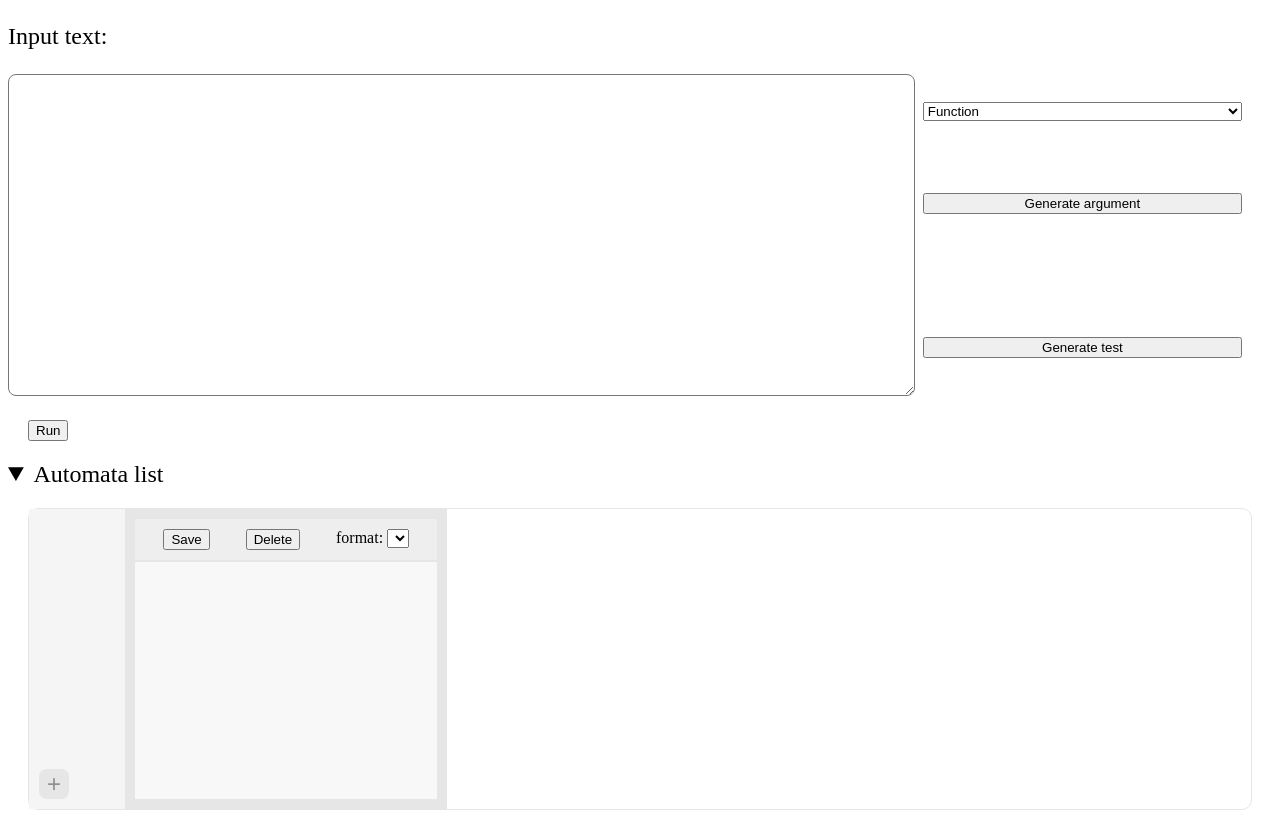
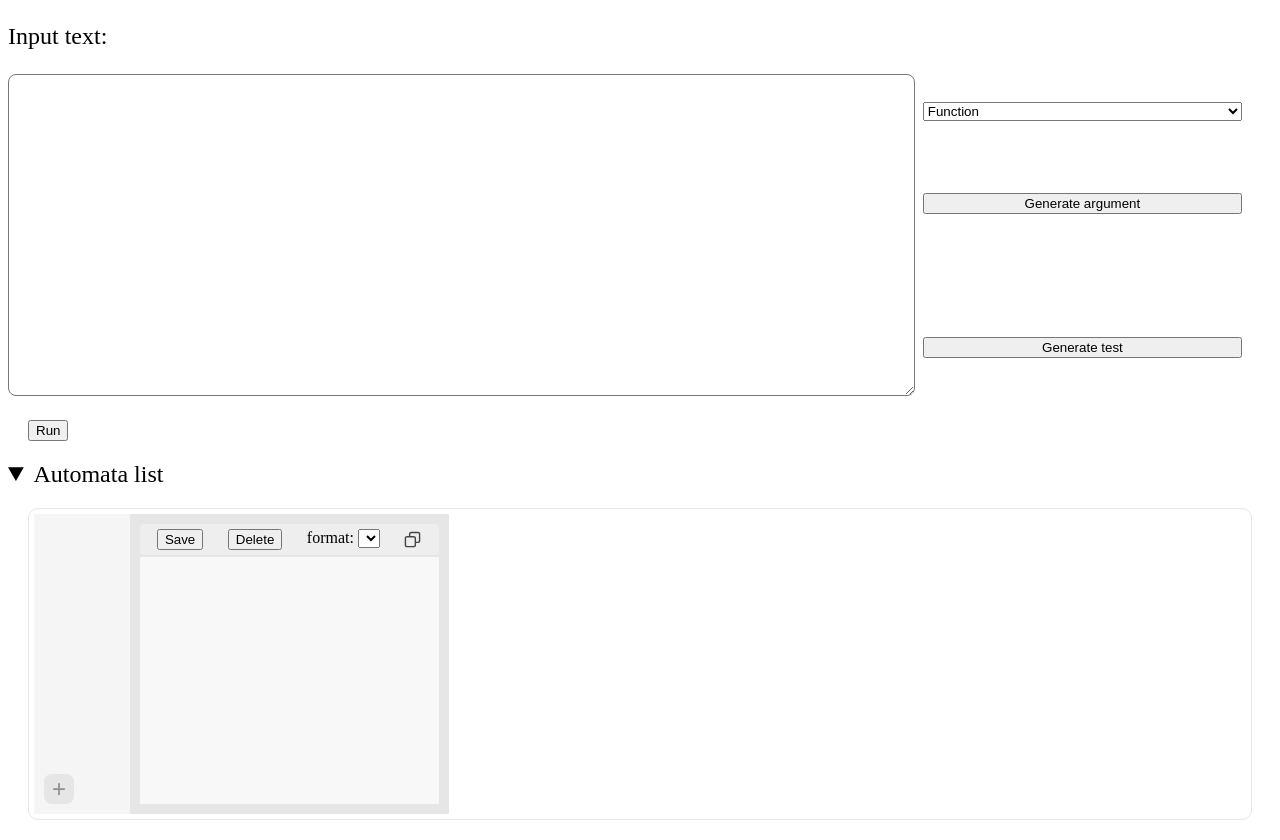
Before and after one commit to OnionGrief/chipollino_web, a Django app: template converter/templates/converter/index.html in a window 1280 px wide. Shown: the part 81-921 px from the top of the page. Before the commit the page ends 891 px from the top, so only its background shows below. Run offline with Django 5.2, Linux system fonts and the light colour scheme; the template is opened without the code that fills it, so the values that code supplies are empty.

Commit message:
кнопка копирования
стили стили

```diff
--- a/converter/templates/converter/automata_list.html
+++ b/converter/templates/converter/automata_list.html
@@ -22,6 +22,9 @@
                     {% endfor %}
                 </select>
             </div>
+            <div class="copy-button">
+                <img src="{% static 'images/copy.svg' %}" alt="copy">
+            </div>
         </div>
 
         <textarea id="automaton-content" disabled></textarea>
--- a/converter/templates/converter/automaton_view.html
+++ b/converter/templates/converter/automaton_view.html
@@ -3,8 +3,7 @@
     <div class="object_txt">
         <div class="object_txt_header">
             <button class="save_graph">Save to storage</button>
-            <!-- <button>Download</button> -->
-            <div style="padding: 0;">
+            <div>
                 format:
 
                 <select class="format-selector">
@@ -13,6 +12,9 @@
                     {% endfor %}
 
                 </select>
+            </div>
+            <div class="copy-button">
+                <img src="{% static 'images/copy.svg' %}" alt="copy">
             </div>
         </div>
 
--- a/static/css/automata_list.css
+++ b/static/css/automata_list.css
@@ -11,10 +11,7 @@ summary {
     margin: 20px;
     border: 1px solid #e6e6e6;
     border-radius: 10px;
-}
-
-#automata_container div {
-    padding: 10px;
+    padding: 5px;
 }
 
 #automata_list {
@@ -25,7 +22,8 @@ summary {
 
 #automata_list ul {
     list-style-type: none;
-    padding: 0;
+    padding: 5px;
+    margin: 0;
 }
 
 .graph_name {
@@ -42,12 +40,15 @@ summary {
     background-color: #e6e6e6;
     display: flex;
     flex-direction: column;
+    padding: 10px;
 }
 
 #automaton_txt_header {
+    padding: 5px;
     background-color: #eeeeee;
     display: flex;
     justify-content: space-around;
+    border-radius: 4px;
 }
 
 #automaton-content {
--- a/static/css/styles.css
+++ b/static/css/styles.css
@@ -40,3 +40,15 @@
         transform: rotate(360deg);
     }
 }
+
+.copy-button {
+    width: 17px;
+    cursor: pointer;
+    display: inline-flex;
+
+}
+
+.copy-button img {
+    width: 100%;
+    height: 100%;
+}
--- a/static/scripts/index.js
+++ b/static/scripts/index.js
@@ -164,7 +164,6 @@ document.getElementById('save_graph').addEventListener('click', (event) => {
 
 // перерисовка svg при изменении txt графа
 automaton_content.addEventListener('blur', function (event) {
-    const text = event.target.value;
     if (curentGraphId != null) {
         fetch('/get_svg_graph/', {
                 method: 'POST',
@@ -189,3 +188,14 @@ automaton_content.addEventListener('blur', function (event) {
             });
     }
 });
+
+document.querySelector('.copy-button').addEventListener('click', (event) => {
+    // Создаем временный элемент для копирования текста
+    var tempInput = document.createElement('textarea');
+    tempInput.value = automaton_content.value;
+    document.body.appendChild(tempInput);
+    tempInput.select();
+    document.execCommand('copy');
+    document.body.removeChild(tempInput);
+    showAlert('Text copied');
+});
```
Also changed, not shown: static/scripts/result.js (+17 -1 lines), static/css/result_page.css (line endings or trailing spaces), static/images/copy.svg (added).
